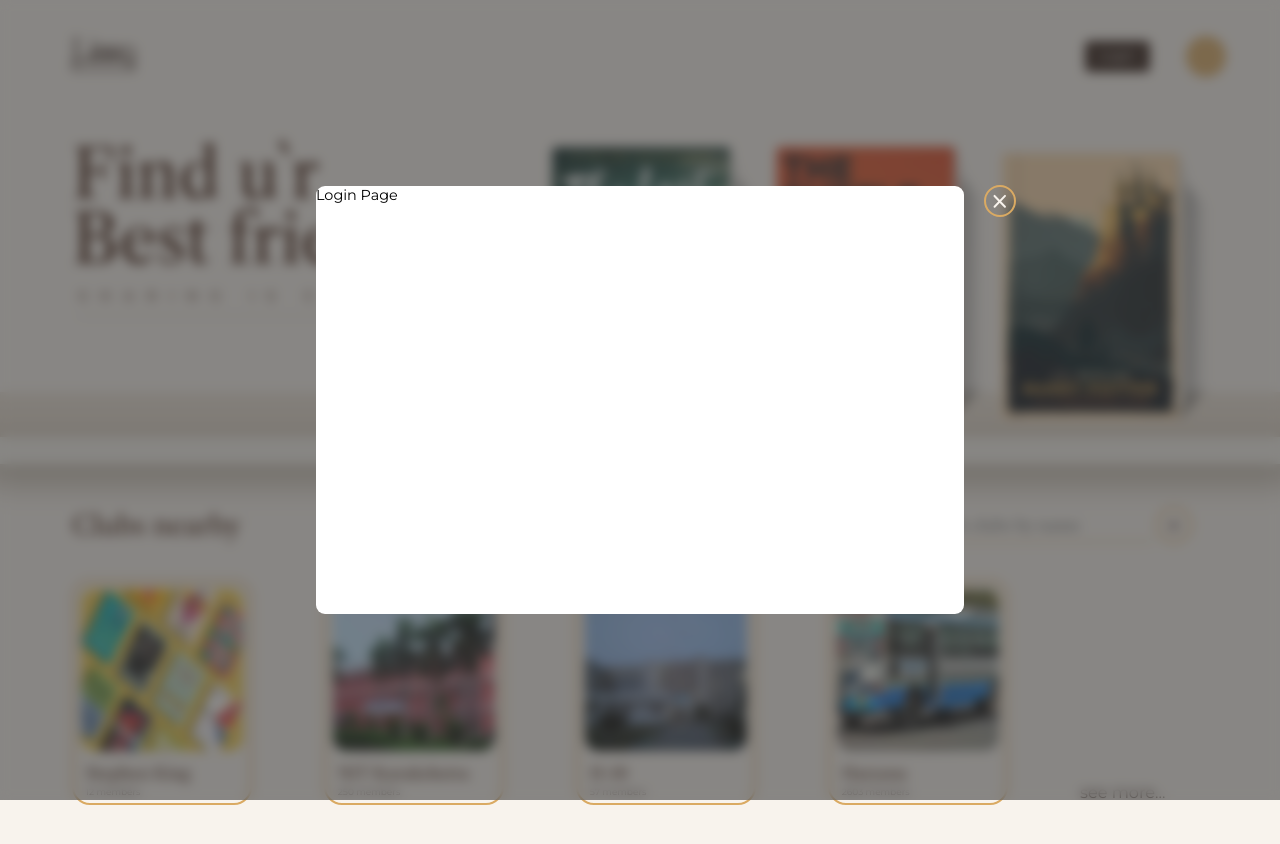
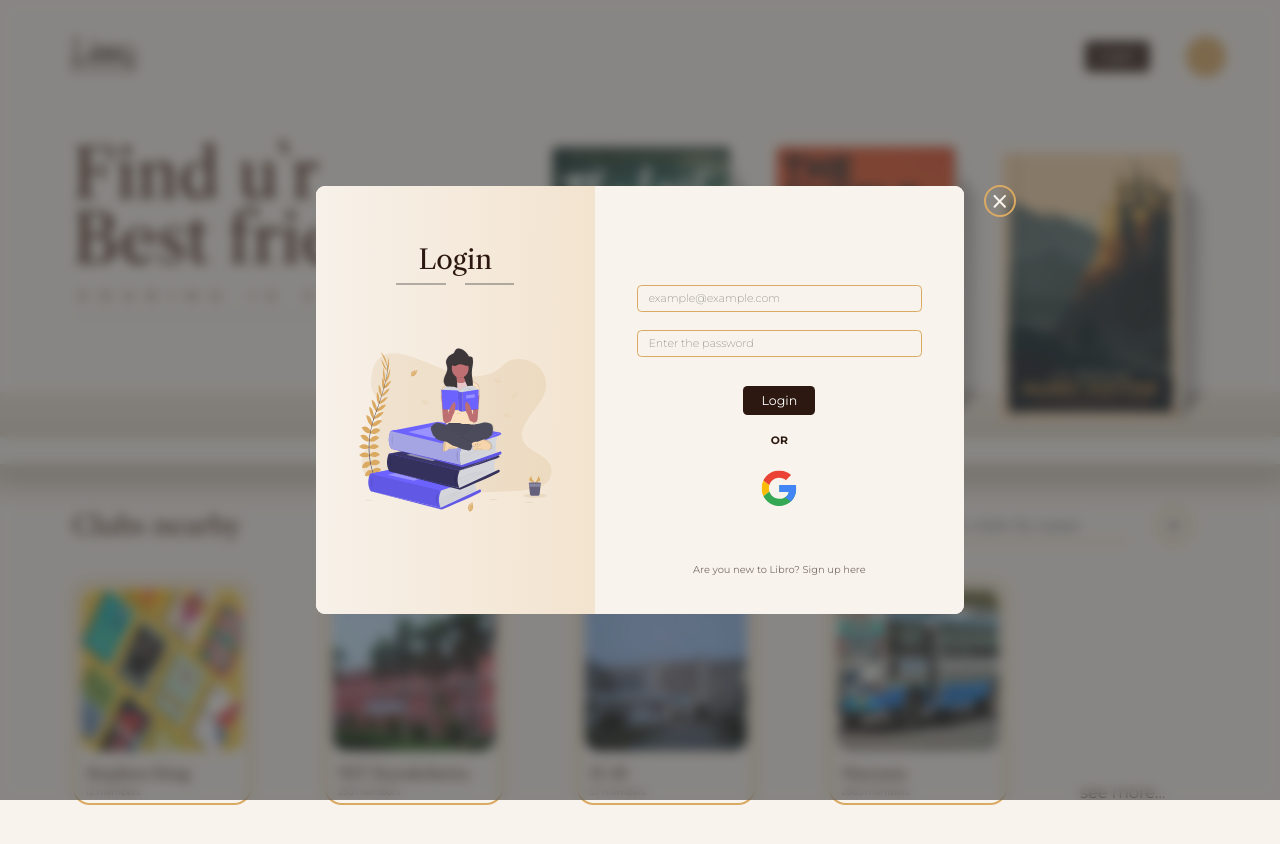
Before and after one commit to bhnprksh222/libro, a React (Create React App) app in the folder client/: page / in a window 1280 px wide. Both pictures are taken after a click on the button "Login". Shown: the top 844 px of the page. Built offline with nearby package versions, Linux system fonts and the light colour scheme.

Commit message:
created basic login form

```diff
--- a/client/src/components/Login/Login.jsx
+++ b/client/src/components/Login/Login.jsx
@@ -1,9 +1,46 @@
 import React from 'react';
+
+import InputField from '../SharedComponents/InputField/InputField';
+import { ReactComponent as LoginIllustration } from '../../assets/login-illustration.svg';
+import { ReactComponent as GoogleLogin } from '../../assets/google-icon.svg';
+import './login.scss';
 
 const Login = () => {
   return (
-    <div>
-      Login Page
+    <div className="login">
+      <div className="login-content">
+        <p className="login-content--title">Login</p>
+        <LoginIllustration className="login-content--illustration" />
+      </div>
+      <div className="login-input">
+        <form className="login-input--form">
+          <InputField
+            key="email"
+            type="email"
+            id="email"
+            name="email"
+            placeholder="example@example.com"
+          />
+          <InputField
+            key="password"
+            type="password"
+            id="password"
+            name="password"
+            placeholder="Enter the password"
+          />
+          <button type="submit" className="login-input--form__submitbtn">
+            Login
+          </button>
+        </form>
+        <p className="login-input--or">OR</p>
+        <button className="login-input--google">
+          <GoogleLogin className="login-input--google-btn"/>
+        </button>
+        {/*
+          //! NEED TO ADD A LINK
+        */}
+        <p className="login-input--signup">Are you new to Libro? Sign up here</p>
+      </div>
     </div>
   )
 }
--- a/client/src/components/Login/login.scss
+++ b/client/src/components/Login/login.scss
@@ -1 +1,116 @@
 @import '../../sass/theme.scss';
+
+.login {
+  display: flex;
+  width: 100%;
+  height: 100%;
+
+  &-content {
+    display: flex;
+    flex-direction: column;
+    // justify-content: center;
+    // row-gap: 5rem;
+    align-items: center;
+    height: 100%;
+    flex: 0.43;
+    background: linear-gradient(
+      90.52deg,
+      $beige-1 -13.87%,
+      $beige-2 96.24%
+    );
+    border-radius: 1rem 0 0 1rem;
+
+    &--title {
+      @include font-face('Libre Caslon Text', 3rem, 400);
+      color: $brown-2;
+      line-height: 83.6%;
+      position: relative;
+      z-index: 100;
+      padding: 7rem 0 1.5rem 0;
+
+
+      &::after {
+        content: "";
+        position: absolute;
+        left: -30%;
+        bottom: 0;
+        height: 0.15rem;
+        width: 5.5rem;
+        background: rgba(0, 0, 0, 0.28);
+        z-index: -1;
+      }
+
+      &::before {
+        content: "";
+        position: absolute;
+        right: -30%;
+        bottom: 0;
+        height: 0.15rem;
+        width: 5.5rem;
+        background: rgba(0, 0, 0, 0.28);
+        z-index: -1;
+      }
+    }
+
+    &--illustration {
+      width: 21.4rem;
+      height: 18.2rem;
+      margin-top: 7rem;
+    }
+  }
+
+  &-input {
+    flex: 0.57;
+    width: 100%;
+    display: flex;
+    flex-direction: column;
+    align-items: center;
+    padding-top: 11rem;
+    background: $beige-1;
+    border-radius: 0 1rem 1rem 0;
+
+    &--form {
+      display: flex;
+      flex-direction: column;
+      align-items: center;
+
+      &__submitbtn {
+        @include font-face('Montserrat', 1.4rem, 400);
+        margin-top: 1.25rem;
+        width: 8rem;
+        height: 3.2rem;
+        color: #FFFFFF;
+        background: $brown-2;
+        border: none;
+        border-radius: .5rem;
+        cursor: pointer;
+      }
+    }
+
+    &--or {
+      @include font-face('Montserrat', 1.2rem, 700);
+      line-height: 83.6%;
+      margin: 2.5rem 0;
+      color: $brown-2;
+    }
+
+    &--google {
+      background: transparent;
+      cursor: pointer;
+      margin-bottom: 6rem;
+      border: none;
+
+      &-btn {
+        width: 4.3rem;
+        height: 4.3rem;
+      }
+    }
+
+    &--signup {
+      @include font-face('Montserrat', 1.1rem, 400);
+      line-height: 83.6%;
+      color: rgba($brown-2, 0.6);
+      cursor: pointer;
+    }
+  }
+}
--- /dev/null
+++ b/client/src/components/SharedComponents/InputField/InputField.js
@@ -0,0 +1,22 @@
+import React from 'react';
+
+import './inputField.scss';
+
+const InputField = ({
+  id,
+  type,
+  placeholder,
+  name,
+}) => {
+  return (
+    <input
+      className="inputField"
+      type={type}
+      id={id}
+      name={name}
+      placeholder={placeholder}
+    />
+  )
+}
+
+export default InputField;
--- /dev/null
+++ b/client/src/components/SharedComponents/InputField/inputField.scss
@@ -0,0 +1,22 @@
+@import '../../../sass/theme.scss';
+
+.inputField {
+  @include font-face('Montserrat', 1.23rem, 400);
+  width: 31.7rem;
+  height: 3rem;
+  border-radius: .5rem;
+  outline: none;
+  background: transparent;
+  padding: 0 1.2rem;
+  border: 1px solid $golden-yellow;
+
+  &:not(:last-child) {
+    margin-bottom: 2rem;
+  }
+
+  &::placeholder {
+    @include font-face('Montserrat', 1.23rem, 200);
+    line-height: 83.6%;
+    color: rgba(0, 0, 0, 0.5);
+  }
+}
--- a/client/src/components/SharedComponents/SearchBar/SearchBar.scss
+++ b/client/src/components/SharedComponents/SearchBar/SearchBar.scss
@@ -6,8 +6,8 @@
     padding: 0.7rem 1rem ;
     background-color: transparent;
     border-bottom: 1px solid #DAAA63;
-    width:245px;
-    line-height: 15.05px;
+    width: 24.5rem;
+    line-height: 1.505rem;
     letter-spacing: -1.5%;
 
     &:focus{
```
Also changed, not shown: client/src/assets/google-icon.svg (added), client/src/assets/login-illustration.svg (added).
